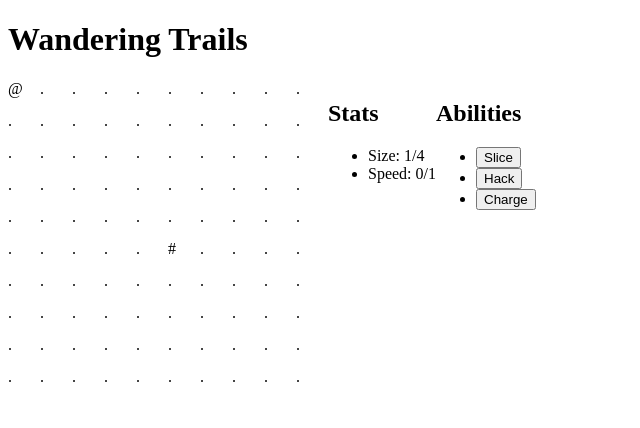
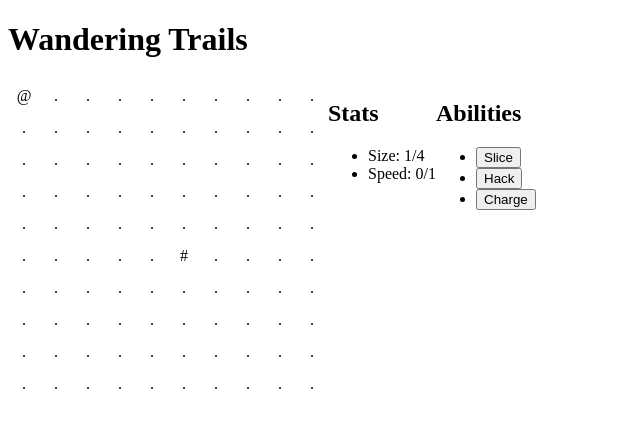
Before and after one commit to rmkubik/wandering-trails, a React app: page / in a window 1280 px wide. Shown: the top 428 px of the page, without its empty margins (0-640 px from the left). Built offline with nearby package versions, Linux system fonts and the light colour scheme; the HTML template or start-up script is replaced by a standard one.

Commit message:
Center text in cells

```diff
--- a/src/components/App.js
+++ b/src/components/App.js
@@ -70,8 +70,6 @@ const App = ({ startTiles, width, height }) => {
     });
   }, []);
 
-  console.log("app", { ...player.current });
-
   return (
     <div>
       <h1>Wandering Trails</h1>
--- a/src/components/Map.css
+++ b/src/components/Map.css
@@ -1,3 +1,8 @@
 .map {
   display: grid;
 }
+
+.map > div {
+  text-align: center;
+  line-height: 32px;
+}
```
